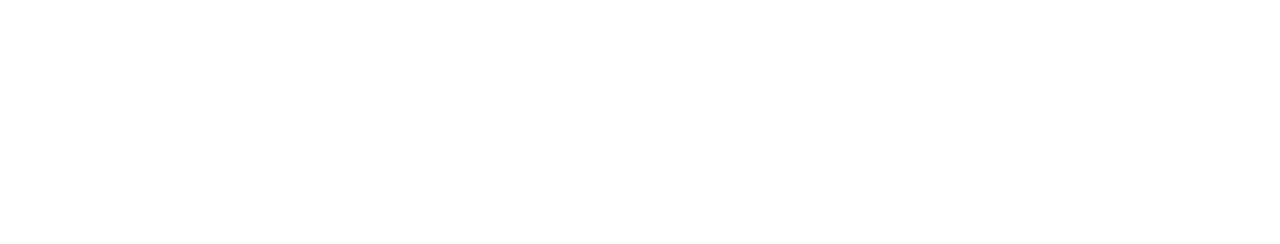
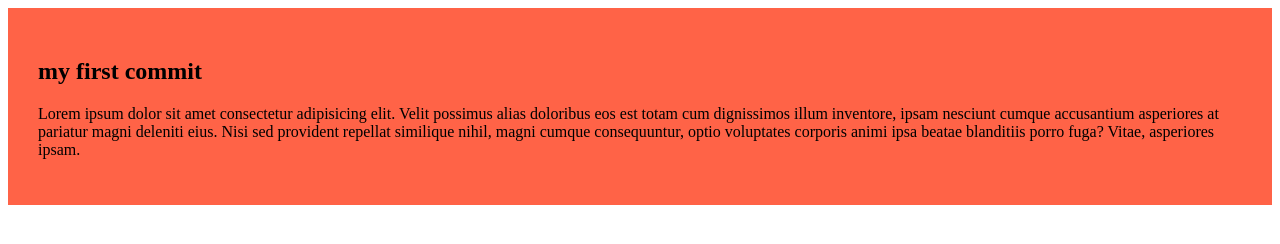
Before and after one commit to kauserhossain95/my-first-github-repo, a plain HTML site: page index.html in a window 1280 px wide. Drawn offline with Linux system fonts and the light colour scheme.

Commit message:
this is my first commit

```diff
--- a/index.html
+++ b/index.html
@@ -5,8 +5,13 @@
     <meta http-equiv="X-UA-Compatible" content="IE=edge">
     <meta name="viewport" content="width=device-width, initial-scale=1.0">
     <title>My first github repo</title>
+    <link rel="stylesheet" href="style.css">
 </head>
 <body>
+    <div>
+        <h2>my first commit</h2>
+        <p>Lorem ipsum dolor sit amet consectetur adipisicing elit. Velit possimus alias doloribus eos est totam cum dignissimos illum inventore, ipsam nesciunt cumque accusantium asperiores at pariatur magni deleniti eius. Nisi sed provident repellat similique nihil, magni cumque consequuntur, optio voluptates corporis animi ipsa beatae blanditiis porro fuga? Vitae, asperiores ipsam.</p>
+    </div>
 
 </body>
 </html>
--- /dev/null
+++ b/style.css
@@ -0,0 +1,5 @@
+div{
+    background-color: tomato;
+    margin-bottom: 10px;
+    padding: 30px;
+}
```
